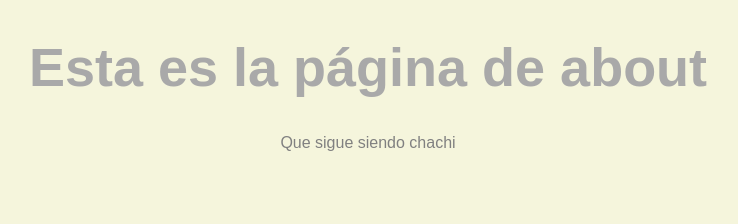
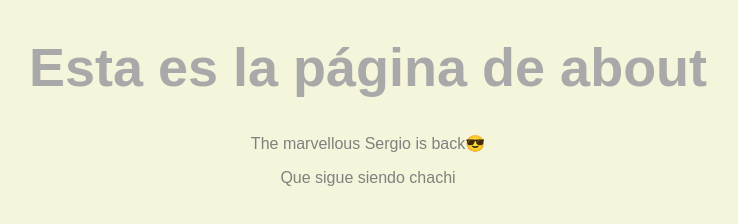
Before and after one commit to rsvives/pagina_chachi, a plain HTML site: page about.html in a window 1280 px wide. Shown: the whole page, without its empty margins (272-1010 px from the left). Drawn offline with Linux system fonts and the light colour scheme.

Commit message:
Update about.html

```diff
--- a/about.html
+++ b/about.html
@@ -11,6 +11,7 @@
 
 <body>
     <h1>Esta es la página de about</h1>
+    <p>The marvellous Sergio is back😎</p>
     <p>Que sigue siendo chachi</p>
 </body>
 
```
